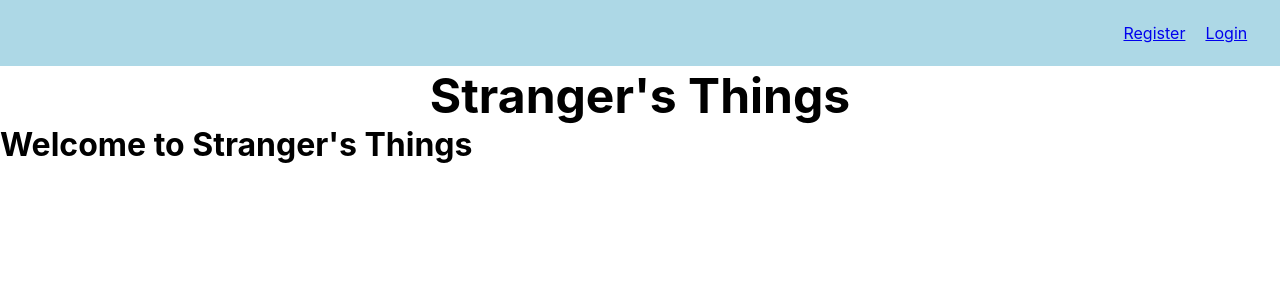
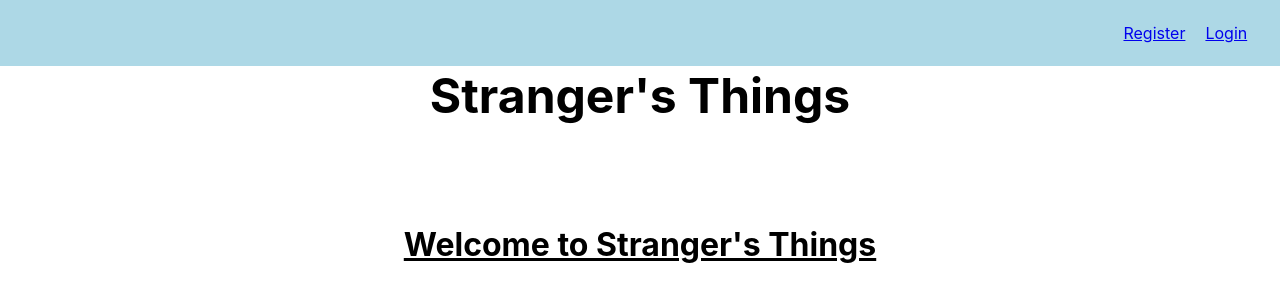
Before and after one commit to bootcamp-brian/strangers_things, a React (Create React App) app: page / in a window 1280 px wide. Shown: the top 302 px of the page. Built offline with nearby package versions, Linux system fonts and the light colour scheme.

Commit message:
minor fixes

```diff
--- a/src/pages/Home.js
+++ b/src/pages/Home.js
@@ -1,6 +1,8 @@
 const Home = () => {
 
-    return <h1>Welcome to Stranger's Things</h1>
+    return <div className="page">
+        <h1>Welcome to Stranger's Things</h1>
+    </div>
 }
 
-export default Home
+export default Home;
--- a/src/pages/Logout.js
+++ b/src/pages/Logout.js
@@ -1,7 +1,7 @@
 const Logout = () => {
 
     return <div className="page">
-        <h2>You have logged out</h2>
+        <h1>You have logged out</h1>
     </div>
 }
 
--- a/src/pages/Root.js
+++ b/src/pages/Root.js
@@ -1,6 +1,8 @@
 import { Outlet, Link } from "react-router-dom";
 import { useState } from 'react'
 import { useNavigate } from 'react-router-dom';
+// import strangerlogoleft from '../images/strangerlogoleft.jpeg';
+// import strangerlogoright from '../images/strangerlogoright.jpeg';
 
 export default function Root() {
     const [token, setToken] = useState(localStorage.getItem('token'));
@@ -33,7 +35,11 @@ export default function Root() {
                         }
                     </ul>
                 </nav>
-                <h1>Stranger's Things</h1>
+                <h1>
+                    {/* <img src={strangerlogoleft} /> */}
+                    Stranger's Things
+                    {/* <img src={strangerlogoright} /> */}
+                </h1>
             </header>
             <Outlet context={[token, setToken]}/>
         </>
```
Also changed, not shown: strangerlogoleft.jpeg.jpeg (deleted), strangerlogoright.jpeg.jpeg (deleted).
